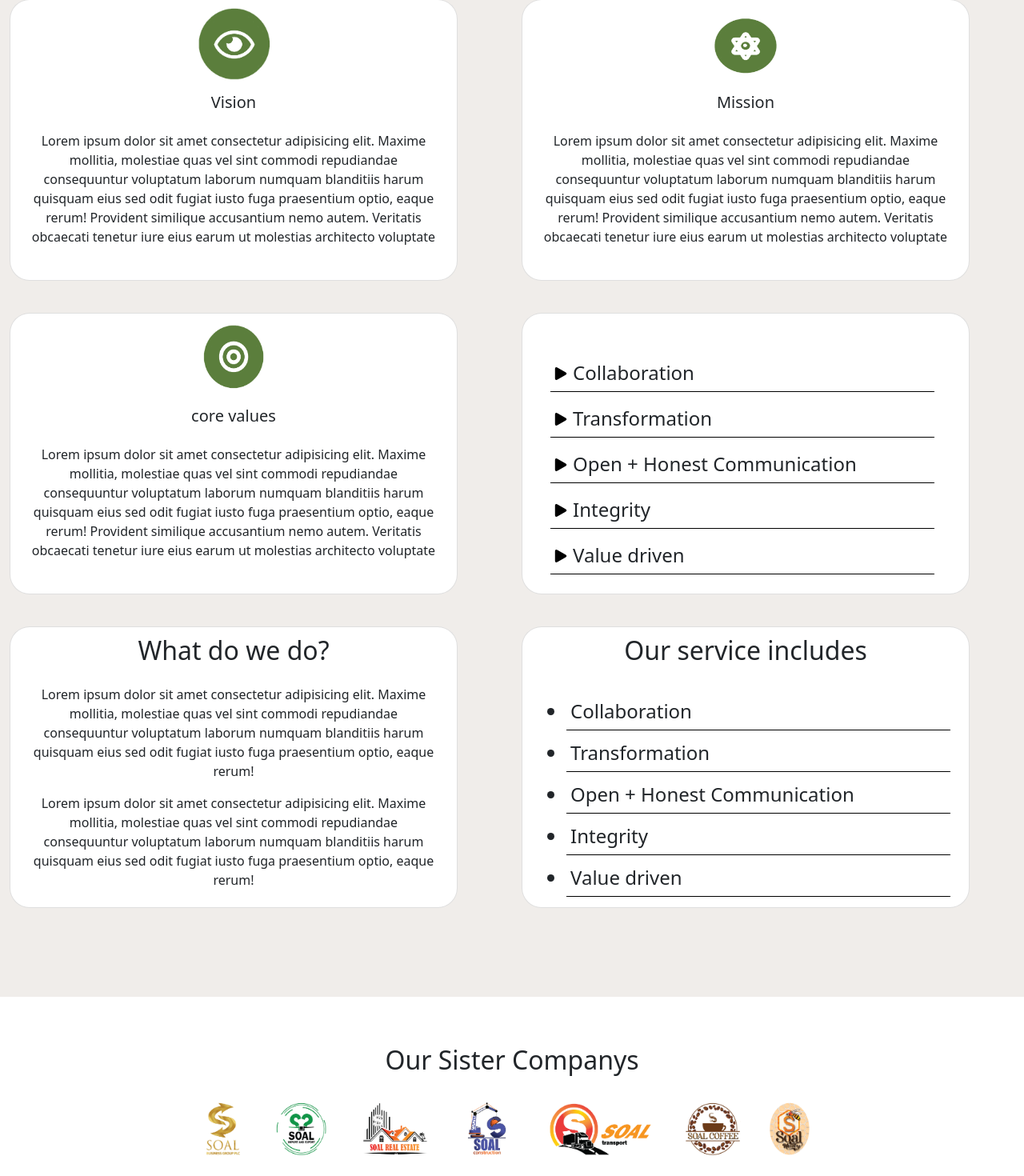
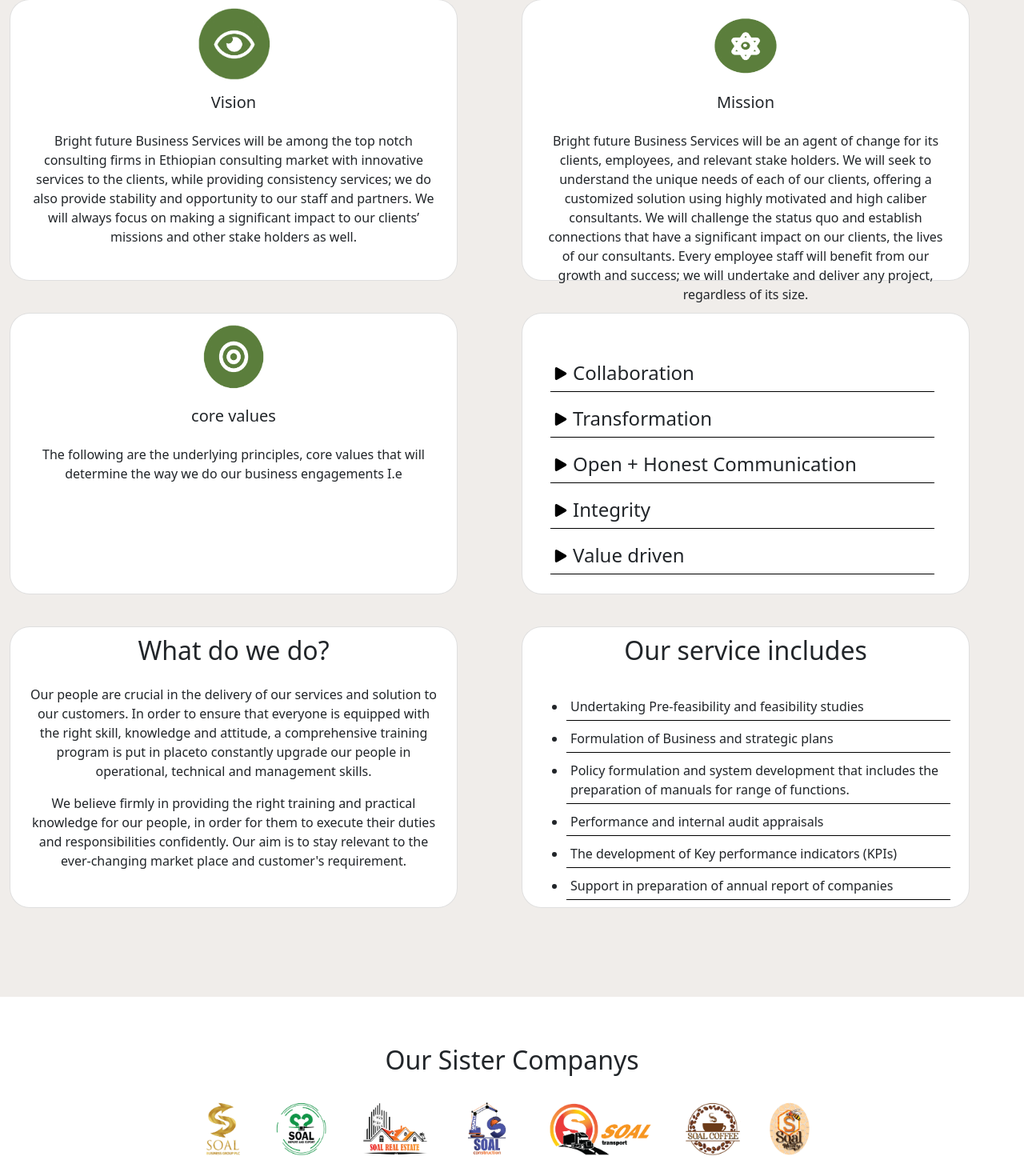
Before and after one commit to Arsanyos/brightfuture, a React (Create React App) app: page / in a window 1280 px wide. Shown: the part 949-2419 px from the top of the page at 80% size. Built offline with nearby package versions, Linux system fonts and the light colour scheme.

Commit message:
-page contents updated

```diff
--- a/src/components/Company.jsx
+++ b/src/components/Company.jsx
@@ -20,13 +20,13 @@ function Company() {
               <h5>Vision</h5>
               <div className="card-body">
                 <p className="card-text">
-                  Lorem ipsum dolor sit amet consectetur adipisicing elit.
-                  Maxime mollitia, molestiae quas vel sint commodi repudiandae
-                  consequuntur voluptatum laborum numquam blanditiis harum
-                  quisquam eius sed odit fugiat iusto fuga praesentium optio,
-                  eaque rerum! Provident similique accusantium nemo autem.
-                  Veritatis obcaecati tenetur iure eius earum ut molestias
-                  architecto voluptate
+                  Bright future Business Services will be among the top notch
+                  consulting firms in Ethiopian consulting market with
+                  innovative services to the clients, while providing
+                  consistency services; we do also provide stability and
+                  opportunity to our staff and partners. We will always focus on
+                  making a significant impact to our clients’ missions and other
+                  stake holders as well.
                 </p>
               </div>
             </div>
@@ -42,13 +42,15 @@ function Company() {
               <h5>Mission</h5>
               <div className="card-body">
                 <p className="card-text">
-                  Lorem ipsum dolor sit amet consectetur adipisicing elit.
-                  Maxime mollitia, molestiae quas vel sint commodi repudiandae
-                  consequuntur voluptatum laborum numquam blanditiis harum
-                  quisquam eius sed odit fugiat iusto fuga praesentium optio,
-                  eaque rerum! Provident similique accusantium nemo autem.
-                  Veritatis obcaecati tenetur iure eius earum ut molestias
-                  architecto voluptate
+                  Bright future Business Services will be an agent of change for
+                  its clients, employees, and relevant stake holders. We will
+                  seek to understand the unique needs of each of our clients,
+                  offering a customized solution using highly motivated and high
+                  caliber consultants. We will challenge the status quo and
+                  establish connections that have a significant impact on our
+                  clients, the lives of our consultants. Every employee staff
+                  will benefit from our growth and success; we will undertake
+                  and deliver any project, regardless of its size.
                 </p>
               </div>
             </div>
@@ -64,13 +66,8 @@ function Company() {
               <h5>core values</h5>
               <div className="card-body">
                 <p className="card-text">
-                  Lorem ipsum dolor sit amet consectetur adipisicing elit.
-                  Maxime mollitia, molestiae quas vel sint commodi repudiandae
-                  consequuntur voluptatum laborum numquam blanditiis harum
-                  quisquam eius sed odit fugiat iusto fuga praesentium optio,
-                  eaque rerum! Provident similique accusantium nemo autem.
-                  Veritatis obcaecati tenetur iure eius earum ut molestias
-                  architecto voluptate
+                  The following are the underlying principles, core values that
+                  will determine the way we do our business engagements I.e
                 </p>
               </div>
             </div>
@@ -93,18 +90,19 @@ function Company() {
               <h2>What do we do?</h2>
               <div className="card-body">
                 <p className="card-text">
-                  Lorem ipsum dolor sit amet consectetur adipisicing elit.
-                  Maxime mollitia, molestiae quas vel sint commodi repudiandae
-                  consequuntur voluptatum laborum numquam blanditiis harum
-                  quisquam eius sed odit fugiat iusto fuga praesentium optio,
-                  eaque rerum!
+                  Our people are crucial in the delivery of our services and
+                  solution to our customers. In order to ensure that everyone is
+                  equipped with the right skill, knowledge and attitude, a
+                  comprehensive training program is put in placeto constantly
+                  upgrade our people in operational, technical and management
+                  skills.
                 </p>
                 <p>
-                  Lorem ipsum dolor sit amet consectetur adipisicing elit.
-                  Maxime mollitia, molestiae quas vel sint commodi repudiandae
-                  consequuntur voluptatum laborum numquam blanditiis harum
-                  quisquam eius sed odit fugiat iusto fuga praesentium optio,
-                  eaque rerum!
+                  We believe firmly in providing the right training and
+                  practical knowledge for our people, in order for them to
+                  execute their duties and responsibilities confidently. Our aim
+                  is to stay relevant to the ever-changing market place and
+                  customer's requirement.
                 </p>
               </div>
             </div>
@@ -114,11 +112,15 @@ function Company() {
               <h2>Our service includes</h2>
               <div className="card-body">
                 <ul className="company-service-list">
-                  <li>Collaboration</li>
-                  <li>Transformation</li>
-                  <li>Open + Honest Communication</li>
-                  <li>Integrity</li>
-                  <li>Value driven</li>
+                  <li>Undertaking Pre-feasibility and feasibility studies</li>
+                  <li>Formulation of Business and strategic plans</li>
+                  <li>
+                    Policy formulation and system development that includes the
+                    preparation of manuals for range of functions.
+                  </li>
+                  <li>Performance and internal audit appraisals </li>
+                  <li>The development of Key performance indicators (KPIs)</li>
+                  <li>Support in preparation of annual report of companies</li>
                 </ul>
               </div>
             </div>
--- a/src/routes/AboutUs.jsx
+++ b/src/routes/AboutUs.jsx
@@ -26,36 +26,38 @@ function AboutUs() {
             <h1>Who are we</h1>
             <hr />
             <p>
-              Lorem ipsum dolor sit amet consectetur adipisicing elit. Maxime
-              mollitia, molestiae quas vel sint commodi repudiandae consequuntur
-              voluptatum laborum numquam blanditiis harum quisquam eius sed odit
-              fugiat iusto fuga praesentium optio, eaque rerum! Provident
-              similique accusantium nemo autem. Veritatis obcaecati tenetur iure
-              eius earum ut molestias
+              Bright future Business Services has been in operational existence
+              since the beginning of 2009 with its main focus in the private
+              sector of the economy. We have over 20 consultants drawn from
+              different walks of life that inCludes Finance, Management,
+              Engineering, Agriculture and so on.
             </p>
           </div>
           <div className="indv-cards">
             <h1>Our Vision</h1>
             <hr />
             <p>
-              Lorem ipsum dolor sit amet consectetur adipisicing elit. Maxime
-              mollitia, molestiae quas vel sint commodi repudiandae consequuntur
-              voluptatum laborum numquam blanditiis harum quisquam eius sed odit
-              fugiat iusto fuga praesentium optio, eaque rerum! Provident
-              similique accusantium nemo autem. Veritatis obcaecati tenetur iure
-              eius earum ut molestias
+              Bright future Business Services will be among the top notch
+              consulting firms in Ethiopian consulting market with innovative
+              services to the clients, while providing consistency services; we
+              do also provide stability and opportunity to our staff and
+              partners. We will always focus on making a significant impact to
+              our clients’ missions and other stake holders as well.
             </p>
           </div>
           <div className="indv-cards">
             <h1>Our Mission</h1>
             <hr />
             <p>
-              Lorem ipsum dolor sit amet consectetur adipisicing elit. Maxime
-              mollitia, molestiae quas vel sint commodi repudiandae consequuntur
-              voluptatum laborum numquam blanditiis harum quisquam eius sed odit
-              fugiat iusto fuga praesentium optio, eaque rerum! Provident
-              similique accusantium nemo autem. Veritatis obcaecati tenetur iure
-              eius earum ut molestias
+              Bright future Business Services will be an agent of change for its
+              clients, employees, and relevant stake holders. We will seek to
+              understand the unique needs of each of our clients, offering a
+              customized solution using highly motivated and high caliber
+              consultants. We will challenge the status quo and establish
+              connections that have a significant impact on our clients, the
+              lives of our consultants. Every employee staff will benefit from
+              our growth and success; we will undertake and deliver any project,
+              regardless of its size.
             </p>
           </div>
         </div>
@@ -129,16 +131,15 @@ function AboutUs() {
             <div className="whyBright-words">
               <h1>Why choose us</h1>
               <p>
-                Lorem ipsum dolor sit amet consectetur adipisicing elit. Maxime
-                mollitia, molestiae quas vel sint commodi repudiandae
-                consequuntur voluptatum laborum numquam blanditiis harum
-                quisquam eius sed odit fugiat iusto fuga praesentium optio,
-                eaque rerum! Provident similique accusantium nemo autem.
-                Veritatis obcaecati tenetur iure eius earum ut molestias
-                architecto voluptate aliquam nihil, eveniet aliquid culpa
-                officia aut! Impedit sit sunt quaerat, odit, tenetur error,
-                harum nesciunt ipsum debitis quas aliquid. Reprehenderit, quia.
-                Quo neque error repudiandae fuga? Ipsa laudantium molestias eos
+                Bright future Business Services Is a private limited company
+                established as per the governing lows of Ethiopia The company
+                has been in operational existence during the past year We have
+                been working in the provision of financial management, business
+                planning system development, investmen advisory performance
+                appraisal services predominantly to private sector companies in
+                Add s Ababa, More over we have decided to provide support in the
+                preparation of annual reports and many other similar soft skill
+                services.
               </p>
             </div>
           </div>
--- a/src/routes/Services.jsx
+++ b/src/routes/Services.jsx
@@ -20,20 +20,17 @@ function Services() {
         <div className="services-to-prov">
           <h2>How can we help you?</h2>
           <p>
-            Lorem ipsum dolor sit amet consectetur adipisicing elit. Maxime
-            mollitia, molestiae quas vel sint commodi repudiandae consequuntur
-            voluptatum laborum numquam blanditiis harum quisquam eius sed odit
-            fugiat iusto fuga praesentium optio, eaque rerum! Provident
-            similique accusantium nemo autem. Veritatis obcaecati tenetur iure
-            eius earum ut molestias architecto voluptate
+            Our people are crucial in the delivery of our services and solution
+            to our customers. In order to ensure that everyone is equipped with
+            the right skill, knowledge and attitude, a comprehensive training
+            program is put in place to constantly upgrade our people in
+            operational, technical and management skills.
           </p>
           <p>
-            Lorem ipsum dolor sit amet consectetur adipisicing elit. Maxime
-            mollitia, molestiae quas vel sint commodi repudiandae consequuntur
-            voluptatum laborum numquam blanditiis harum quisquam eius sed odit
-            fugiat iusto fuga praesentium optio, eaque rerum! Provident
-            similique accusantium nemo autem. Veritatis obcaecati tenetur iure
-            eius earum ut molestias architecto voluptate
+            We believe firmly in providing the right training and practical
+            knowledge for our people, in order for them to execute their duties
+            and responsibilities confidently. Our aim is to stay relevant to the
+            ever-changing market place and customer's requirement.
           </p>
         </div>
 
--- a/src/style/About.css
+++ b/src/style/About.css
@@ -86,10 +86,11 @@
       }
     .indv-cards{
         width:25rem;
-        height:20rem;
+        height:25rem;
         background-color: white;
         padding:20px;
     }
+
     .princples-container{
         display: flex;
         flex-direction: column;
--- a/src/style/App.css
+++ b/src/style/App.css
@@ -220,7 +220,7 @@ position: relative;
     top:-10px;
 }
 .company-service-list li{
-    font-size: 1.5rem;
+    font-size: 1rem;
     border-bottom: 1px solid black;
     margin-bottom:10px;
     padding:5px;
@@ -232,6 +232,7 @@ position: relative;
     padding-left: 40px ;
     padding-right:40px;
 }
+
 
 .company-moto-list li:hover{
     cursor:cell;
--- a/src/style/Contact.css
+++ b/src/style/Contact.css
@@ -46,6 +46,10 @@
     .contactus-content-container{
 
      background-color: var(--alt);
+ }
+ .contactus .work-with-bright{
+     position: relative;
+     top:70px;
  }
     .contactus-header-container{
         display: flex;
--- a/src/style/Footer.css
+++ b/src/style/Footer.css
@@ -55,6 +55,9 @@
    .third-cont{
        display: flex;
        flex-direction: column;
+       position: relative;
+       bottom:80px;
+       left:15px;
    }
    .icons{
        display: flex;
```
Also changed, not shown: src/components/Footer.jsx (+8 -0 lines).
